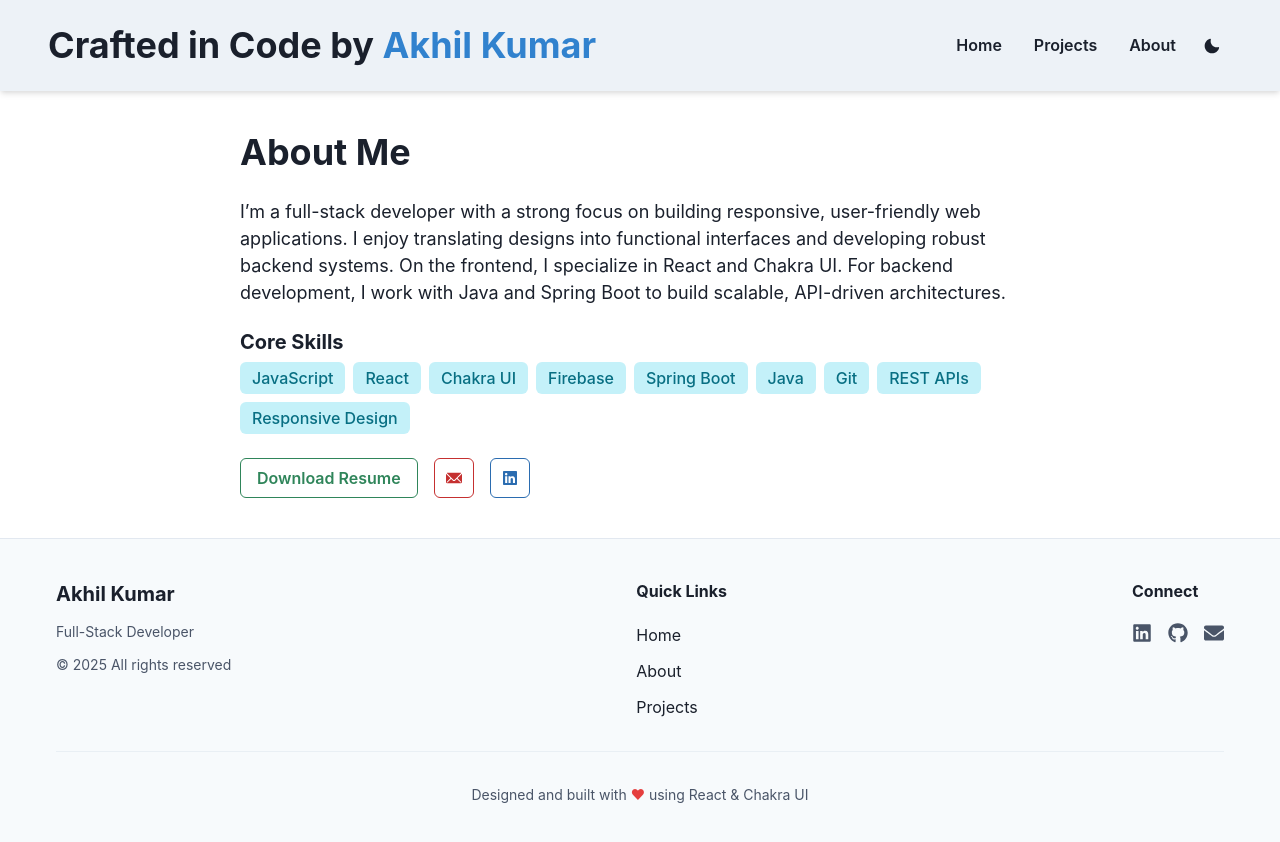
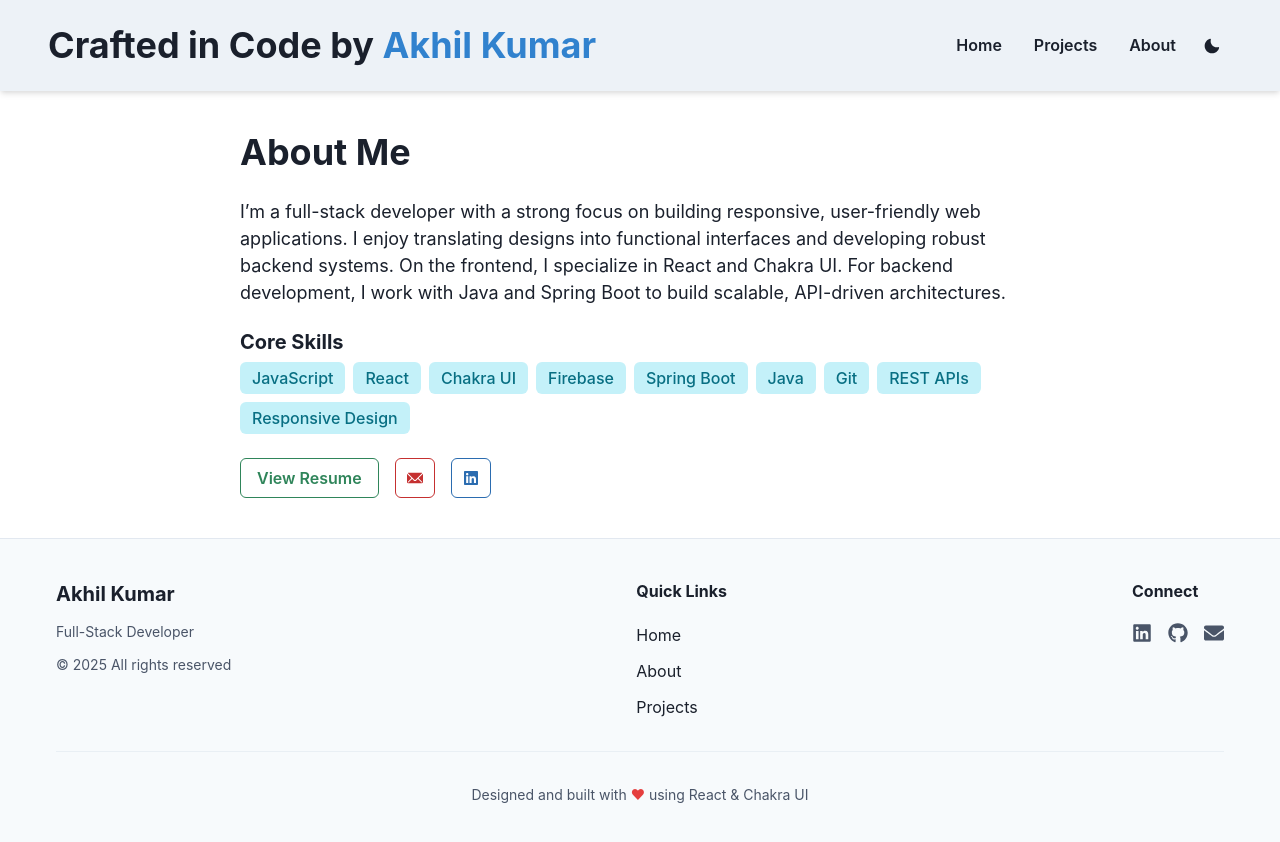
Before and after one commit to demonknight119/Portfolio_Website, a React (Vite) app in the folder Portfolio_Website/: page /about in a window 1280 px wide. Shown: the top 842 px of the page. Built offline with nearby package versions, Linux system fonts and the light colour scheme.

Commit message:
minor changes

```diff
--- a/Portfolio_Website/src/Pages/About.jsx
+++ b/Portfolio_Website/src/Pages/About.jsx
@@ -5,14 +5,15 @@ import {
   VStack,
   Tag,
   Wrap,
+  Link,
   WrapItem,
   Button,
   HStack,
-  Link,
   IconButton,
 } from "@chakra-ui/react";
 import { EmailIcon } from "@chakra-ui/icons";
 import { FaLinkedin } from "react-icons/fa";
+import { Link as RouterLink } from "react-router-dom";
 const skills = [
   "JavaScript",
   "React",
@@ -58,12 +59,12 @@ const About = () => {
         <HStack spacing={4}>
           <Button
             as="a"
-            href="/resume.pdf" // Replace with your actual resume path
+            href="https://drive.google.com/drive/folders/1nlhgQCa2mWK9lHTRrudfEn55utCKS1s7?usp=sharing" // Replace with your actual resume path
             target="_blank"
             colorScheme="green"
             variant="outline"
           >
-            Download Resume
+            View Resume
           </Button>
           <Link as={"a"} href="mailto:akhilkumar0024@gmail.com" isExternal>
             <IconButton
```
